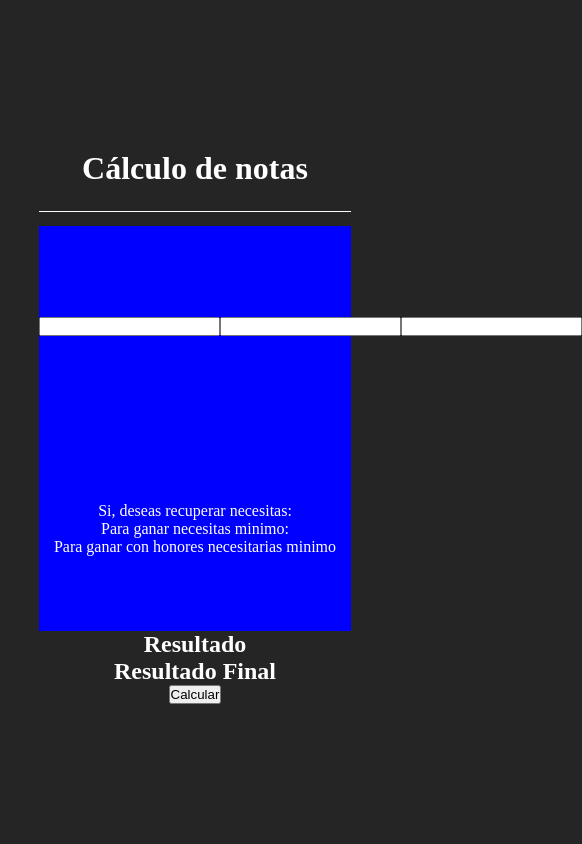
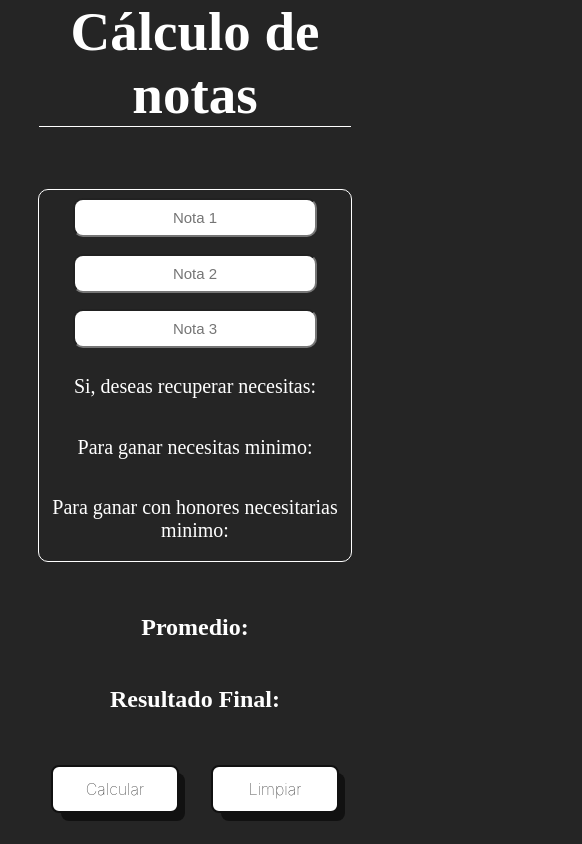
Before and after one commit to melo0511/Evidencia-1-edwin, a plain HTML site: page index.html in a window 390 px wide. Shown: the whole page, 582 px wide, since content can reach past the window. Drawn offline with Linux system fonts and the light colour scheme.

Commit message:
Evidencia 1 terminada 'responsivo'

```diff
--- a/app.js
+++ b/app.js
@@ -2,56 +2,90 @@ const n1 = document.getElementById("n1")
 const n2 = document.getElementById("n2")
 const n3 = document.getElementById("n3")
 
+const recover = document.getElementById("recover")
 const win = document.getElementById("win")
-const lost = document.getElementById("lost")
 const honor = document.getElementById("honor")
 
 const result = document.getElementById("result")
 const resultEnd = document.getElementById("resultEnd")
 
 const calculate = document.getElementById("calculate")
+const clear = document.getElementById("clear")
 
-calculate.addEventListener("click",start)
+calculate.addEventListener("click",()=>{
 
-function start() {
-
-    if(n1.value <0 || n1.value>5){
-        result.textContent="Ingrese un numero mayor a 0 y menor a 5"
-    }else if(n2.value <0 || n2.value>5){
-        result.textContent="Ingrese un numero mayor a 0 y menor a 5"
-    }else if(n3.value <0 || n3.value>5){
-        result.textContent="Ingrese un numero mayor a 0 y menor a 5"
-    }
+    if(n1.value <0 && n1.value>5 || n1.value === ""){
+        result.textContent="Ingrese un numero mayor o igual a 0 y menor o igual a 5 en el campo 1"
+        resultEnd.textContent = "⚠️"
+    }else if(n2.value <0 && n2.value>5 || n2.value === ""){
+        result.textContent="Ingrese un numero mayor o igual a 0 y menor o igual a 5 en el campo 2"
+        resultEnd.textContent = "⚠️"
+    }else if(n3.value <0 && n3.value>5 || n3.value === ""){
+        result.textContent="Ingrese un numero mayor o igual a 0 y menor o igual a 5 en el campo 3"
+        resultEnd.textContent = "⚠️"
+    }else if(n1.value != "" && n2.value != "" && n3.value != ""){
 
         let note1 = Number(n1.value*0.3)
         let note2 = Number(n2.value*0.3)
         let note3 = Number(n3.value*0.4)
 
-    let prom = (note1+note2+note3)
+        let sum = (note1+note2+note3)
 
-    result.textContent = prom
+        result.textContent = "Promedio: "+sum.toFixed(2)
 
-    if(prom<=2){
-        resultEnd.textContent = "Perdio"
-    }else if(prom >2.1 && prom <3.4){
+        if(sum<=2){
+            resultEnd.textContent = "Perdio la materia"
+        }else if(sum >2.1 && sum <3.4){
             resultEnd.textContent = "Pierde, pero puede recuperar"
-    }else if(prom >3.5 && prom <4.5){
-        resultEnd.textContent = "Aprobó"
-    }else if(prom >4.6 && prom <=5){
-        resultEnd.textContent = "Aprueba con honores"
+        }else if(sum >3.5 && sum <4.5){
+            resultEnd.textContent = "😉 Aprobó 👍"
+        }else if(sum >4.6 && sum <=5){
+            resultEnd.textContent = "🎉 Aprueba con honores 🥳"
         }
 
     }
 
-window.addEventListener("load",()=>{
-    setInterval(() => {
-        if(n2.value != ""){
+})
+
+function process(textField) {
+
+    if(n1.value >=0 && n1.value <=5  && n2.value >=0 && n2.value <=5){
 
         let note1 = Number(n1.value*0.3)
         let note2 = Number(n2.value*0.3)
 
+        let sum = (note1+note2)
 
+        result.textContent = "Promedio: "+sum.toFixed(2)
+        resultEnd.textContent = "Resultado Final: "
 
+        recover.textContent = "Si, deseas recuperar necesitas: "+((2.1-sum)/0.4).toFixed(2)
+        win.textContent = "Para ganar necesitas minimo: "+((3.5-sum)/0.4).toFixed(2)
+        honor.textContent = "Para ganar con honores necesitarias minimo: "+((4.6-sum)/0.4).toFixed(2)
+
+    }else if(n1.value <0 || n1.value >5  || n2.value <0 || n2.value>5){
+        result.textContent='Ingrese un numero mayor o igual a 0 y menor o igual a 5 '+ textField
+        resultEnd.textContent = "⚠️"
     }
-    }, 500);
+}
+
+n1.addEventListener('keyup',(event)=>{
+    let textField = "en el campo 1"
+    process(textField)
 })
+
+n2.addEventListener('keyup',(event)=>{
+    let textField = "en el campo 2"
+    process(textField)
+})
+
+clear.addEventListener("click",()=>{
+    n1.value = ""
+    n2.value = ""
+    n3.value = ""
+    recover.textContent = "Si, deseas recuperar necesitas: "
+    win.textContent = "Para ganar necesitas minimo: "
+    honor.textContent = "Para ganar con honores necesitarias minimo: "
+    result.textContent = "Promedio:"
+    resultEnd.textContent = "Resultado Final:"
+})
--- a/index.html
+++ b/index.html
@@ -10,7 +10,7 @@
 <body>
 
     <header>
-        <h1>Cálculo de notas</h1>
+        <h1 id="title">Cálculo de notas</h1>
     </header>
 
     <main>
@@ -18,33 +18,39 @@
         <div id="Initial">
 
             <div id="containerNotes">
-                <input type="number" name="" id="n1">
-                <input type="number" name="" id="n2">
-                <input type="number" name="" id="n3">
+                <input type="number" name="" id="n1" placeholder="Nota 1">
+                <input type="number" name="" id="n2" placeholder="Nota 2">
+                <input type="number" name="" id="n3" placeholder="Nota 3">
             </div>
 
             <div id="containerResults">
-                <p id="win" placeholder="Nota1">Si, deseas recuperar necesitas: </p>
-                <p id="lost" placeholder="Nota2">Para ganar necesitas minimo: </p>
-                <p id="honor" placeholder="Nota3">Para ganar con honores necesitarias minimo</p>
+                <p id="recover" placeholder="Nota1">Si, deseas recuperar necesitas: </p>
+                <p id="win" placeholder="Nota2">Para ganar necesitas minimo: </p>
+                <p id="honor" placeholder="Nota3">Para ganar con honores necesitarias minimo: </p>
             </div>
 
         </div>
 
+    </main>
+
+    <footer>
+
         <h2 id="result">
-            Resultado
+            Promedio:
         </h2>
 
         <h2 id="resultEnd">
-            Resultado Final
+            Resultado Final:
         </h2>
 
-        <button id="calculate">Calcular</button>
+        <div id="containerButtons">
 
+            <button class="button" id="calculate">Calcular</button>
+            <button class="button" id="clear">Limpiar</button>
 
-    </main>
+        </div>
 
-
+    </footer>
 
 </body>
 
--- a/style.css
+++ b/style.css
@@ -15,7 +15,7 @@ body{
 
 header{
     width: 80%;
-    height: 10%;
+    height: 15%;
     display: flex;
     justify-content: center;
     align-items: center;
@@ -26,40 +26,124 @@ header{
 
 main{
     width: 100%;
-    height: 60%;
+    height: 55%;
     display: flex;
     justify-content: center;
     align-items: center;
     flex-direction: column;
+    text-align: center;
+}
+
+#title{
+    font-size: 55px;
+    text-align: center;
 }
 
 #Initial{
     width: 80%;
     height: 80%;
-    background: blue;
+    background: transparent;
     display: flex;
     justify-content: center;
     align-items: center;
     flex-direction: column;
+    margin-top: 2rem;
+    border: 1px solid white;
+    border-radius: 10px;
 }
 
 #containerNotes{
-    width: 100%;
-    height: 50%;
+    width: 80%;
+    height: 45%;
     display: flex;
     justify-content: space-around;
     align-items: center;
     flex-direction: row;
+    color: white;
+    flex-wrap: wrap;
+}
+
+.button {
+  align-items: center;
+  background-color: white;
+  border: 2px solid #111;
+  border-radius: 8px;
+  box-sizing: border-box;
+  color: #111;
+  cursor: pointer;
+  display: flex;
+  font-family: Inter,sans-serif;
+  font-size: 16px;
+  height: 48px;
+  justify-content: center;
+  line-height: 24px;
+  max-width: 100%;
+  padding: 0 25px;
+  position: relative;
+  text-align: center;
+  text-decoration: none;
+  user-select: none;
+  -webkit-user-select: none;
+  touch-action: manipulation;
+}
+
+.button:after {
+  background-color: #111;
+  border-radius: 8px;
+  content: "";
+  display: block;
+  height: 48px;
+  left: 0;
+  width: 100%;
+  position: absolute;
+  top: -2px;
+  transform: translate(8px, 8px);
+  transition: transform .2s ease-out;
+  z-index: -1;
+}
+
+.button:hover:after {
+  transform: translate(0, 0);
+}
+
+.button:active {
+  background-color: #ffdeda;
+  outline: 0;
+}
+
+.button:hover {
+  outline: 0;
+}
+
+@media (min-width: 768px) {
+  .button {
+    padding: 0 40px;
+  }
+}
+
+input{
+    height: 2.2rem;
+    width: 15rem;
+    text-align: center;
+    font-size: 15px;
+    border-radius: 10px;
+}
+
+input[type=number]::-webkit-inner-spin-button,
+input[type=number]::-webkit-outer-spin-button {
+  -webkit-appearance: none;
+  margin: 0;
 }
 
 #containerResults{
     width: 100%;
-    height: 50%;
+    height: 55%;
     display: flex;
-    justify-content: center;
+    justify-content: space-around;
     align-items: center;
     flex-direction: column;
     color: white;
+    font-size: 20px;
 }
 
 #result{
@@ -69,3 +153,41 @@ main{
 #resultEnd{
     color: white;
 }
+
+footer{
+    width: 100%;
+    height: 30%;
+    display: flex;
+    justify-content: space-around;
+    align-items: center;
+    flex-direction: column;
+}
+
+#containerButtons{
+    width: 80%;
+    height: 4rem;
+    background: transparent;
+    display: flex;
+    justify-content: center;
+    align-items: center;
+    gap: 2rem;
+}
+
+button{
+    width: 8rem;
+    height: 2.5rem;
+    font-size: 18px;
+    font-weight: lighter;
+    border-radius: 10px;
+    border:2px solid white;
+    background: transparent;
+    color: white;
+    transition: 0.5s all ease-in-out;
+}
+
+button:hover{
+    cursor: pointer;
+    background: white;
+    color: black;
+    border:2px solid black;
+}
```
Lines whose indentation alone changed are shown as unchanged.
